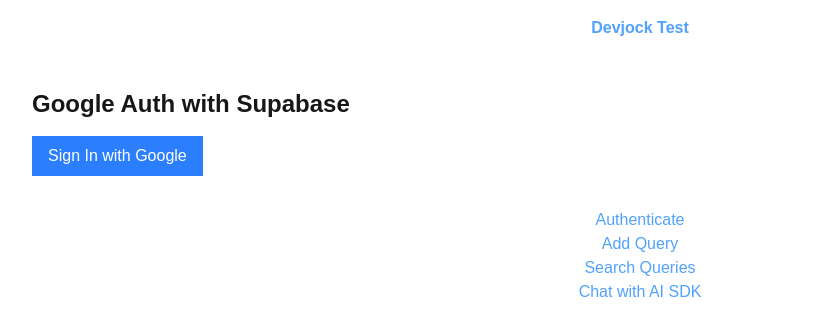
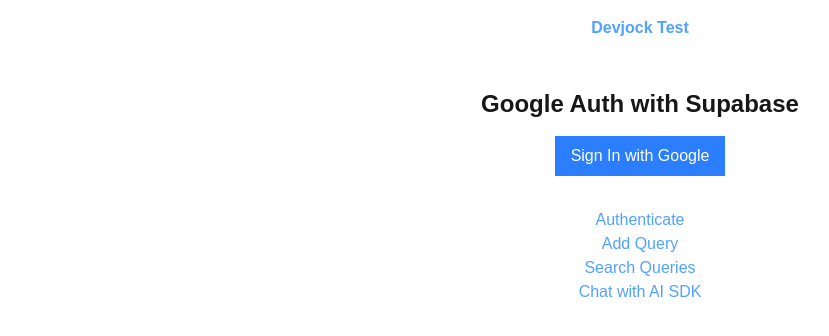
Before and after one commit to NickCarney/tl-supabase, a Next.js app in the folder supa/: page /auth in a window 1280 px wide. Shown: the top 336 px of the page, without its empty margins (0-829 px from the left). Built offline with nearby package versions, Linux system fonts and the light colour scheme; no server answers.

Commit message:
auth fix

```diff
--- a/supa/app/auth/page.tsx
+++ b/supa/app/auth/page.tsx
@@ -22,7 +22,7 @@
     const { error } = await supabase.auth.signInWithOAuth({
       provider: 'google',
       options: {
-        redirectTo: `https://tl-supabase.vercel.app/auth/callback`,
+        redirectTo: `${process.env.NEXT_PUBLIC_BASE_URL}/auth/callback`,
       },
     });
 
@@ -36,7 +36,7 @@
   };
 
   return (
-    <div className="p-8">
+    <main className="text-center px-4 py-8">
       <h1 className="text-2xl font-bold">Google Auth with Supabase</h1>
 
       {user ? (
@@ -51,6 +51,6 @@
           Sign In with Google
         </button>
       )}
-    </div>
+    </main>
   );
 }
```
